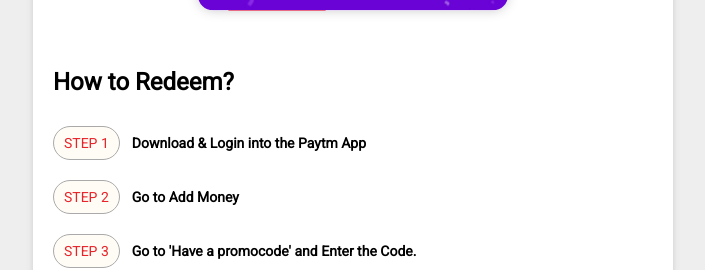
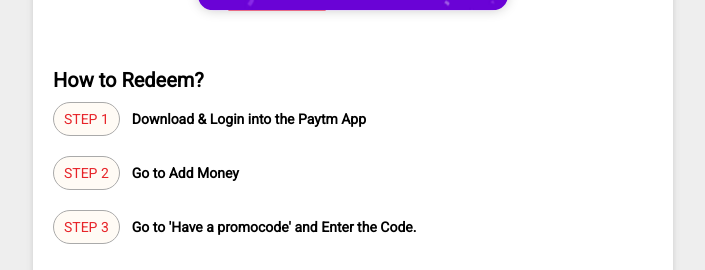
Before and after one commit to shubhambitw02/newweb, a plain HTML site: page paytm.html in a window 1280 px wide. Shown: the part 540-810 px from the top of the page, without its empty margins (287-992 px from the left). Drawn offline with Linux system fonts and the light colour scheme.

Commit message:
Update paytm.html

```diff
--- a/paytm.html
+++ b/paytm.html
@@ -254,6 +254,11 @@
 
         .where-to-redeem-wrapper {
             padding: 10px 20px;
+        }
+
+        section.body-section h2 {
+            font-size: 20px;
+            margin-bottom: 10px;
         }
 
     </style>
```
